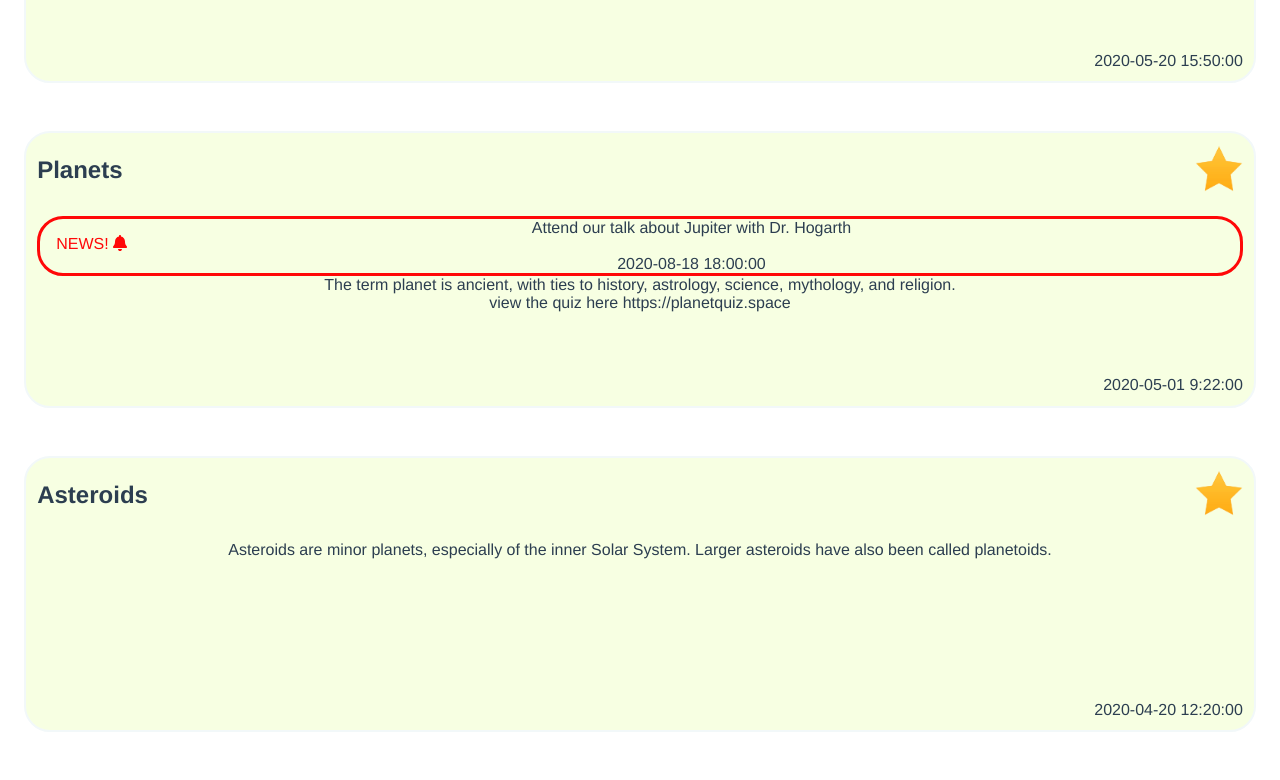
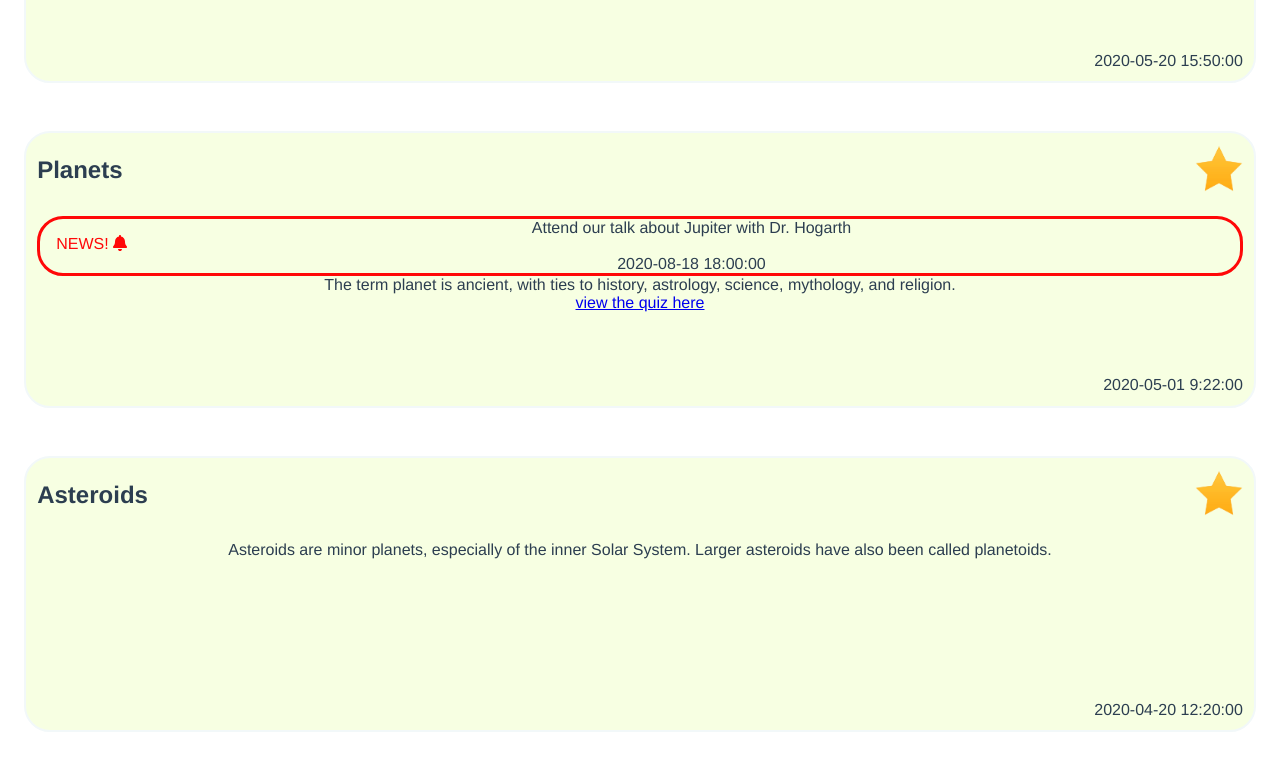
Before and after one commit to sa902/ezekia-project, a Vue app: page / in a window 1280 px wide. Shown: the part 980-1760 px from the top of the page. Built offline with nearby package versions, Linux system fonts and the light colour scheme.

Commit message:
renamed some variables and comments

```diff
--- a/src/SpacePage.vue
+++ b/src/SpacePage.vue
@@ -20,7 +20,8 @@
         </template>
 
         <template #museum-highlight__body-append v-if="item.quiz">
-          <br> view the quiz here {{ item.quiz }}
+          <br>
+          <a :href="item.quiz">view the quiz here</a>
         </template>
 
       </museum-highlight>
@@ -44,9 +45,6 @@
       <museum-highlight :data="oceansMock"></museum-highlight>
 
     </div>
-
-    <!-- Add the museum highlight cards based on the data provided below -->
-
   </div>
 </template>
 
@@ -138,28 +136,21 @@ export default {
     orderedSpaceHighlights() {
       return orderBy(this.combinedSpaceData, ['date'], ['desc'])
     },
-
   },
   methods: {},
   created() {
-    let emptyArray = []
+    let tempArray = []
     for (const key of Object.keys(this.spacePartners)) {
-      console.log('this is looping through the thing ', key, this.spacePartners[key]);
-      let testObj = {
+      let tempObj = {
         date: this.spacePartners[key].createdAt,
         description: this.spacePartners[key].info,
         name: this.spacePartners[key].name,
         image: this.spacePartners[key].image,
         external: true,
       }
-      emptyArray = [...emptyArray, testObj]
+      tempArray = [...tempArray, tempObj]
     }
-    console.log('this is empty array ', typeof emptyArray)
-    this.combinedSpaceData = [...this.spaceHighlights, ...emptyArray]
-
-
-    // console.log('this is space highlights ', this.spaceHighlights)
-    // console.log('this is after order by ', orderBy(this.spaceHighlights, ['date'], ['desc']))
+    this.combinedSpaceData = [...this.spaceHighlights, ...tempArray]
   },
 };
 </script>
--- a/src/components/MuseumHighlight.vue
+++ b/src/components/MuseumHighlight.vue
@@ -1,7 +1,6 @@
 <template>
   <div>
-
-    <div class="museum-highlight" @mouseenter="mouseEnter" @mouseleave="mouseLeave" @click="mouseClick" :style="cssVars">
+    <div class="museum-highlight" :style="cssVars">
       <div class="museum-highlight__header">
         <h2 class="museum-highlight__title">
           {{ data.name }}
@@ -19,6 +18,7 @@
       <div class="museum-highlight__footer">
         {{ data.date }}
         <div class="museum-highlight__actions">
+          <slot name="museum-highlight__actions"/>
         </div>
       </div>
     </div>
@@ -37,10 +37,10 @@ export default {
       type: Object,
       required: false,
     },
-    backgroundColor:{
-      type:String,
-      required:false,
-      default:'#f7ffe2'
+    backgroundColor: {
+      type: String,
+      required: false,
+      default: '#f7ffe2'
     }
 
   },
@@ -51,23 +51,14 @@ export default {
     newsDate() {
       // Highlight's news item date
     },
-    cssVars(){
-      return{
-
-      '--bg-color' : this.$props.backgroundColor,
+    cssVars() {
+      return {
+        '--bg-color': this.$props.backgroundColor,
       }
     },
   },
   methods: {
-    mouseEnter() {
-      console.log('mouse entered')
-    },
-    mouseLeave() {
-      console.log('mouse leave')
-    },
-    mouseClick() {
-      console.log('we clicked!')
-    }
+
   },
   created() {
 
```
